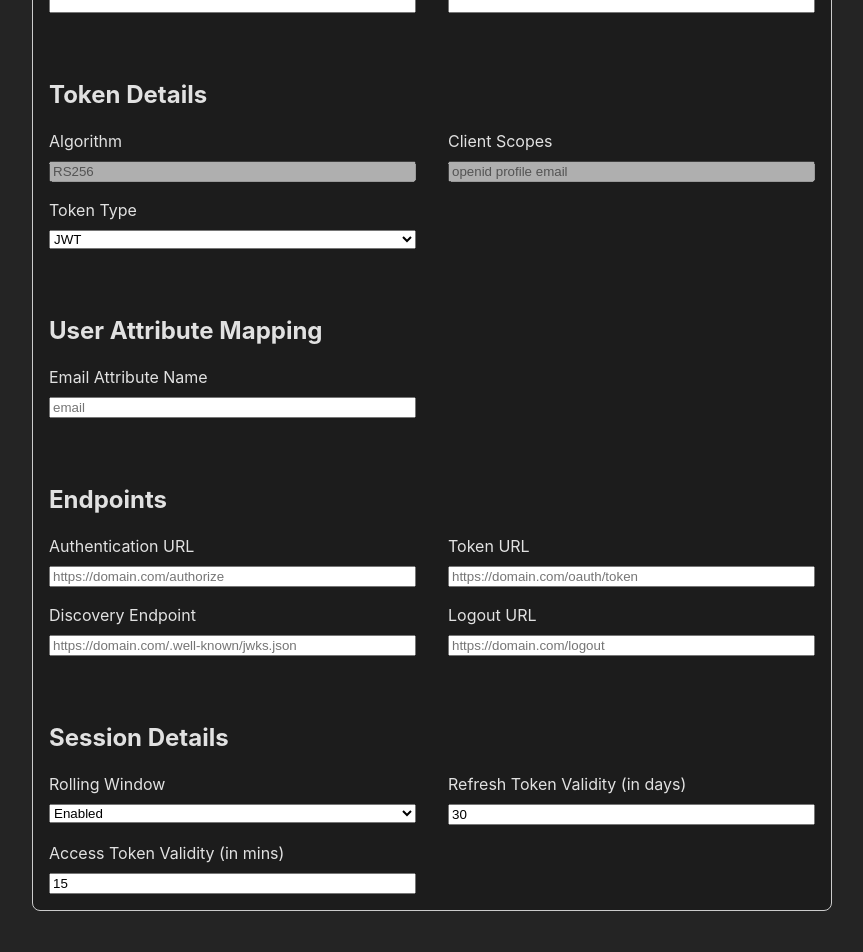
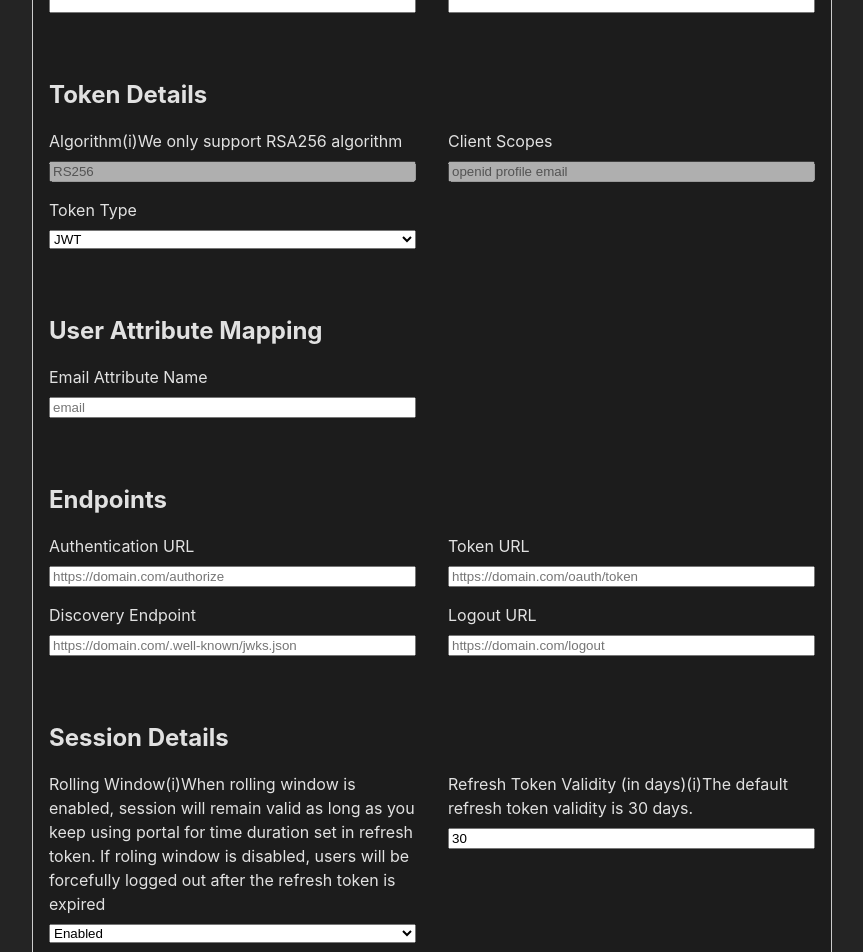
Before and after one commit to JoshTPaul/Colortokens-Dynamic-Form, a React (Vite) app: page / in a window 1280 px wide. Shown: the part 320-1272 px from the top of the page, without its empty margins (208-1071 px from the left). Built offline with nearby package versions, Linux system fonts and the light colour scheme.

Commit message:
New Label + Tooltip integration

```diff
--- a/src/components/Form/Elements/Dropdown.tsx
+++ b/src/components/Form/Elements/Dropdown.tsx
@@ -1,9 +1,10 @@
 import { DropdownFormElement } from "../../../types";
+import Label from "../Label";
 
 function Dropdown(props: DropdownFormElement) {
   return (
     <div>
-      <label htmlFor={props.key}>{props.displayName}</label>
+      <Label {...props} />
       <select id={props.key} name={props.key}>
         {props.possibleValues.map((dropdownValue) => (
           <option key={dropdownValue.key} value={dropdownValue.key}>
--- a/src/components/Form/Elements/IntegerInput.tsx
+++ b/src/components/Form/Elements/IntegerInput.tsx
@@ -1,9 +1,10 @@
 import { IntegerFormElement } from "../../../types";
+import Label from "../Label";
 
 function IntegerInput(props: IntegerFormElement) {
   return (
     <div>
-      <label htmlFor={props.key}>{props.displayName}</label>
+      <Label {...props} />
       <input
         id={props.key}
         name={props.key}
--- a/src/components/Form/Elements/PasswordInput.tsx
+++ b/src/components/Form/Elements/PasswordInput.tsx
@@ -1,9 +1,10 @@
 import { PasswordFormElement } from "../../../types";
+import Label from "../Label";
 
 function PasswordInput(props: PasswordFormElement) {
   return (
     <div>
-      <label htmlFor={props.key}>{props.displayName}</label>
+      <Label {...props} />
       <input
         id={props.key}
         name={props.key}
--- a/src/components/Form/Elements/Section.tsx
+++ b/src/components/Form/Elements/Section.tsx
@@ -1,4 +1,5 @@
 import { SectionFormElement } from "../../../types";
+import Tooltip from "../Tooltip";
 import { getFormElements } from "../utils";
 
 function Section(props: SectionFormElement) {
@@ -6,7 +7,10 @@ function Section(props: SectionFormElement) {
 
   return (
     <section>
-      <h2>{props.displayName}</h2>
+      <h2>
+        {props.displayName}
+        <Tooltip text={props.information} />
+      </h2>
       {childrenFormElements}
     </section>
   );
--- a/src/components/Form/Elements/StringInput.tsx
+++ b/src/components/Form/Elements/StringInput.tsx
@@ -1,9 +1,10 @@
 import { StringFormElement } from "../../../types";
+import Label from "../Label";
 
 function StringInput(props: StringFormElement) {
   return (
     <div>
-      <label htmlFor={props.key}>{props.displayName}</label>
+      <Label {...props} />
       <input
         id={props.key}
         name={props.key}
--- /dev/null
+++ b/src/components/Form/Label.tsx
@@ -0,0 +1,15 @@
+import { FormElement } from "../../types";
+import Tooltip from "./Tooltip";
+
+type Props = Pick<FormElement, "displayName" | "information" | "key">;
+
+function Label({ key: htmlFor, displayName, information }: Props) {
+  return (
+    <label htmlFor={htmlFor}>
+      {displayName}
+      <Tooltip text={information} />
+    </label>
+  );
+}
+
+export default Label;
--- /dev/null
+++ b/src/components/Form/Tooltip.tsx
@@ -0,0 +1,15 @@
+type Props = {
+  text: string;
+};
+
+function Tooltip({ text }: Props) {
+  if (!text) return <></>;
+  return (
+    <span className="tooltip">
+      (i)
+      <span className="tooltip-content">{text}</span>
+    </span>
+  );
+}
+
+export default Tooltip;
```
